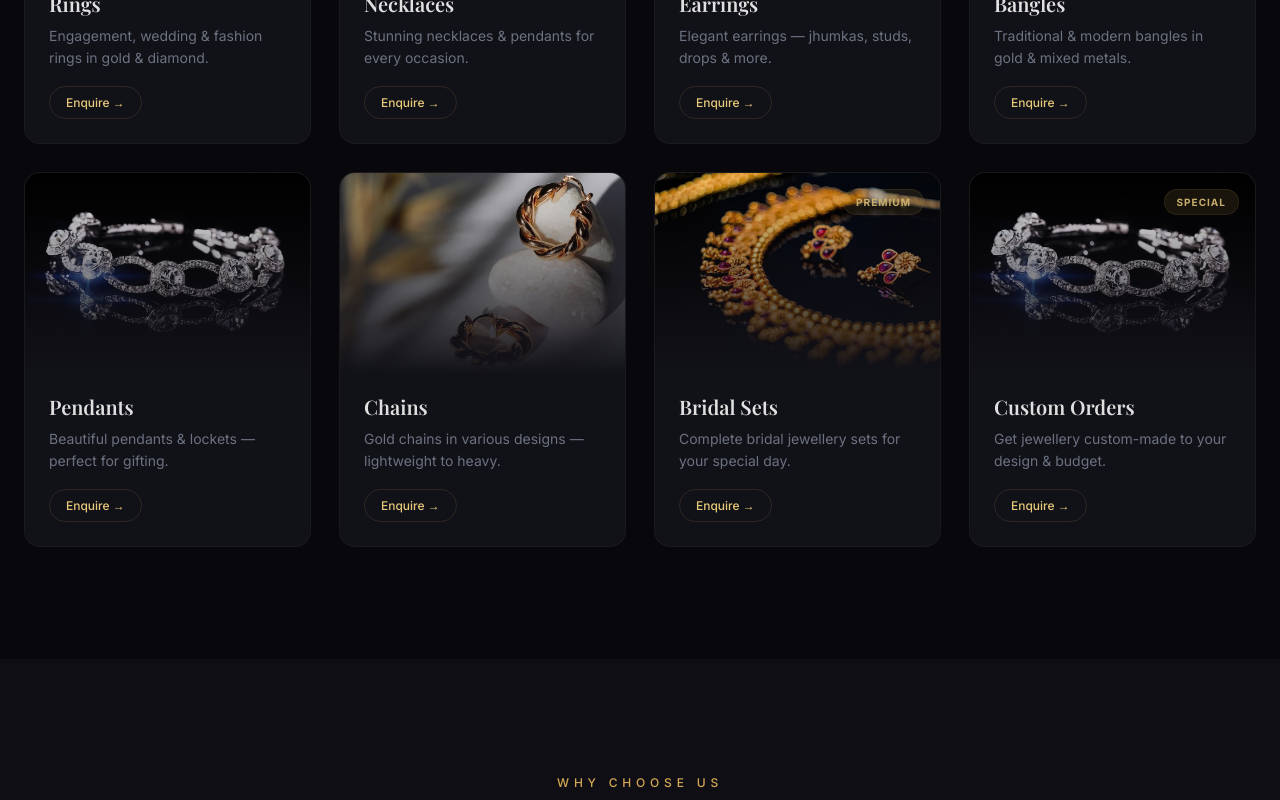
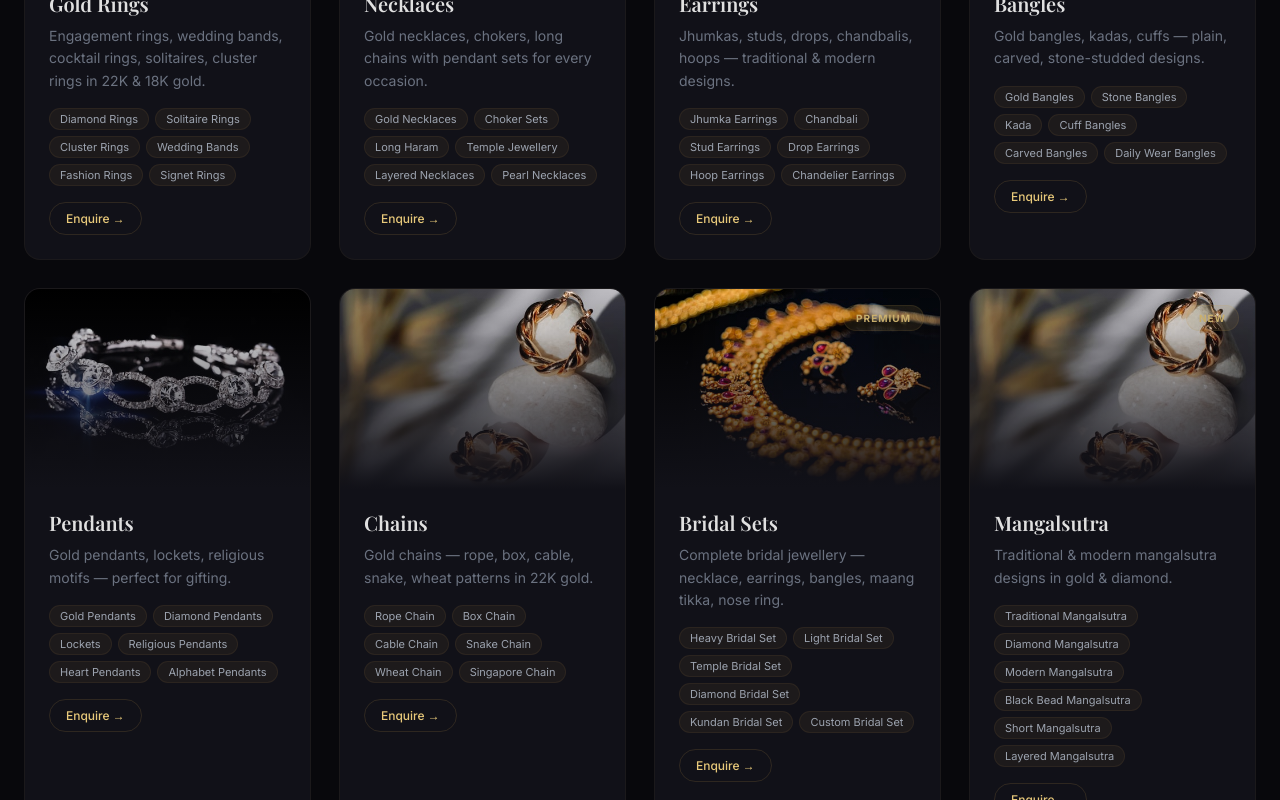
Before and after one commit to razintayyabr-netizen/dk-jewellers, a Next.js app: page / in a window 1280 px wide. Shown: the part 1360-2160 px from the top of the page. Built offline with nearby package versions, Linux system fonts and the light colour scheme; a web font is replaced by a local one.

Commit message:
Full inventory - 12 categories with item lists, Mangalsutra, Nose Pins, Anklets, Kids, Custom

```diff
--- a/app/globals.css
+++ b/app/globals.css
@@ -109,6 +109,8 @@ a { text-decoration: none; color: inherit; }
 .cat-card-body p { color: #6B7280; font-size: 14px; line-height: 1.6; margin-bottom: 16px; }
 .cat-book { font-size: 12px; font-weight: 500; color: var(--gold-light); border: 1px solid rgba(212,168,83,0.15); border-radius: 999px; padding: 8px 16px; transition: background 0.3s; cursor: pointer; display: inline-block; }
 .cat-book:hover { background: rgba(212,168,83,0.1); }
+.cat-items { display: flex; flex-wrap: wrap; gap: 6px; margin-bottom: 16px; }
+.cat-item { font-size: 11px; padding: 3px 10px; border-radius: 999px; background: rgba(212,168,83,0.06); border: 1px solid rgba(212,168,83,0.08); color: #9CA3AF; }
 
 /* ABOUT */
 .about-grid { display: grid; grid-template-columns: 1fr 1fr; gap: 64px; align-items: center; }
--- a/components/Collections.jsx
+++ b/components/Collections.jsx
@@ -1,12 +1,16 @@
 const categories = [
-  { name: 'Rings', desc: 'Engagement, wedding & fashion rings in gold & diamond.', tag: 'Popular', image: '/images/rings.jpg' },
-  { name: 'Necklaces', desc: 'Stunning necklaces & pendants for every occasion.', tag: '', image: '/images/necklace.jpg' },
-  { name: 'Earrings', desc: 'Elegant earrings — jhumkas, studs, drops & more.', tag: 'Trending', image: '/images/earrings.jpg' },
-  { name: 'Bangles', desc: 'Traditional & modern bangles in gold & mixed metals.', tag: '', image: '/images/bangles.jpg' },
-  { name: 'Pendants', desc: 'Beautiful pendants & lockets — perfect for gifting.', tag: '', image: '/images/pendant.jpg' },
-  { name: 'Chains', desc: 'Gold chains in various designs — lightweight to heavy.', tag: '', image: '/images/chain.jpg' },
-  { name: 'Bridal Sets', desc: 'Complete bridal jewellery sets for your special day.', tag: 'Premium', image: '/images/bridal.jpg' },
-  { name: 'Custom Orders', desc: 'Get jewellery custom-made to your design & budget.', tag: 'Special', image: '/images/pendant.jpg' },
+  { name: 'Gold Rings', desc: 'Engagement rings, wedding bands, cocktail rings, solitaires, cluster rings in 22K & 18K gold.', tag: 'Popular', image: '/images/rings.jpg', items: ['Diamond Rings', 'Solitaire Rings', 'Cluster Rings', 'Wedding Bands', 'Fashion Rings', 'Signet Rings'] },
+  { name: 'Necklaces', desc: 'Gold necklaces, chokers, long chains with pendant sets for every occasion.', tag: 'Best Seller', image: '/images/necklace.jpg', items: ['Gold Necklaces', 'Choker Sets', 'Long Haram', 'Temple Jewellery', 'Layered Necklaces', 'Pearl Necklaces'] },
+  { name: 'Earrings', desc: 'Jhumkas, studs, drops, chandbalis, hoops — traditional & modern designs.', tag: 'Trending', image: '/images/earrings.jpg', items: ['Jhumka Earrings', 'Chandbali', 'Stud Earrings', 'Drop Earrings', 'Hoop Earrings', 'Chandelier Earrings'] },
+  { name: 'Bangles', desc: 'Gold bangles, kadas, cuffs — plain, carved, stone-studded designs.', tag: '', image: '/images/bangles.jpg', items: ['Gold Bangles', 'Stone Bangles', 'Kada', 'Cuff Bangles', 'Carved Bangles', 'Daily Wear Bangles'] },
+  { name: 'Pendants', desc: 'Gold pendants, lockets, religious motifs — perfect for gifting.', tag: '', image: '/images/pendant.jpg', items: ['Gold Pendants', 'Diamond Pendants', 'Lockets', 'Religious Pendants', 'Heart Pendants', 'Alphabet Pendants'] },
+  { name: 'Chains', desc: 'Gold chains — rope, box, cable, snake, wheat patterns in 22K gold.', tag: '', image: '/images/chain.jpg', items: ['Rope Chain', 'Box Chain', 'Cable Chain', 'Snake Chain', 'Wheat Chain', 'Singapore Chain'] },
+  { name: 'Bridal Sets', desc: 'Complete bridal jewellery — necklace, earrings, bangles, maang tikka, nose ring.', tag: 'Premium', image: '/images/bridal.jpg', items: ['Heavy Bridal Set', 'Light Bridal Set', 'Temple Bridal Set', 'Diamond Bridal Set', 'Kundan Bridal Set', 'Custom Bridal Set'] },
+  { name: 'Mangalsutra', desc: 'Traditional & modern mangalsutra designs in gold & diamond.', tag: 'New', image: '/images/chain.jpg', items: ['Traditional Mangalsutra', 'Diamond Mangalsutra', 'Modern Mangalsutra', 'Black Bead Mangalsutra', 'Short Mangalsutra', 'Layered Mangalsutra'] },
+  { name: 'Nose Pins & Rings', desc: 'Gold nose pins, rings, nath — traditional & contemporary styles.', tag: '', image: '/images/rings.jpg', items: ['Nose Pin', 'Nose Ring', 'Nath', 'Diamond Nose Pin', 'Gold Nath', 'Clip Nose Pin'] },
+  { name: 'Anklets & Toe Rings', desc: 'Gold anklets (paayal), toe rings for daily & occasion wear.', tag: '', image: '/images/bangles.jpg', items: ['Gold Anklets', 'Stone Anklets', 'Toe Rings', 'Daily Wear Anklet', 'Bridal Anklet', 'Modern Anklet'] },
+  { name: 'Kids Jewellery', desc: 'Lightweight gold jewellery for children — earrings, bangles, chains.', tag: '', image: '/images/pendant.jpg', items: ['Kids Earrings', 'Kids Bangles', 'Kids Chain', 'Kids Pendant', 'Baby Bangles', 'Kids Bracelet'] },
+  { name: 'Custom Orders', desc: 'Bring your design — we craft it. Custom wedding bands, name pendants, & more.', tag: 'Special', image: '/images/bridal.jpg', items: ['Custom Rings', 'Name Pendants', 'Custom Bangles', 'Replicate Design', 'Engraved Jewellery', 'Budget Custom'] },
 ];
 
 export default function Collections() {
@@ -22,13 +26,18 @@ export default function Collections() {
           {categories.map((cat, i) => (
             <div key={i} className="cat-card">
               <div className="cat-card-img">
-                <img src={cat.image} alt={cat.name} loading="lazy" />
+                <img src={cat.image} alt={`${cat.name} - D.K. Jewellers Hastsal Uttam Nagar`} loading="lazy" />
                 {cat.tag && <span className="cat-tag">{cat.tag}</span>}
               </div>
               <div className="cat-card-body">
                 <h3>{cat.name}</h3>
                 <p>{cat.desc}</p>
-                <a href={`https://wa.me/918750385065?text=Hi! I'm interested in ${cat.name}`} target="_blank" className="cat-book">Enquire →</a>
+                <div className="cat-items">
+                  {cat.items.map((item, j) => (
+                    <span key={j} className="cat-item">{item}</span>
+                  ))}
+                </div>
+                <a href={`https://wa.me/918750385065?text=Hi! I'm interested in ${cat.name} at D.K. Jewellers`} target="_blank" className="cat-book">Enquire →</a>
               </div>
             </div>
           ))}
```
